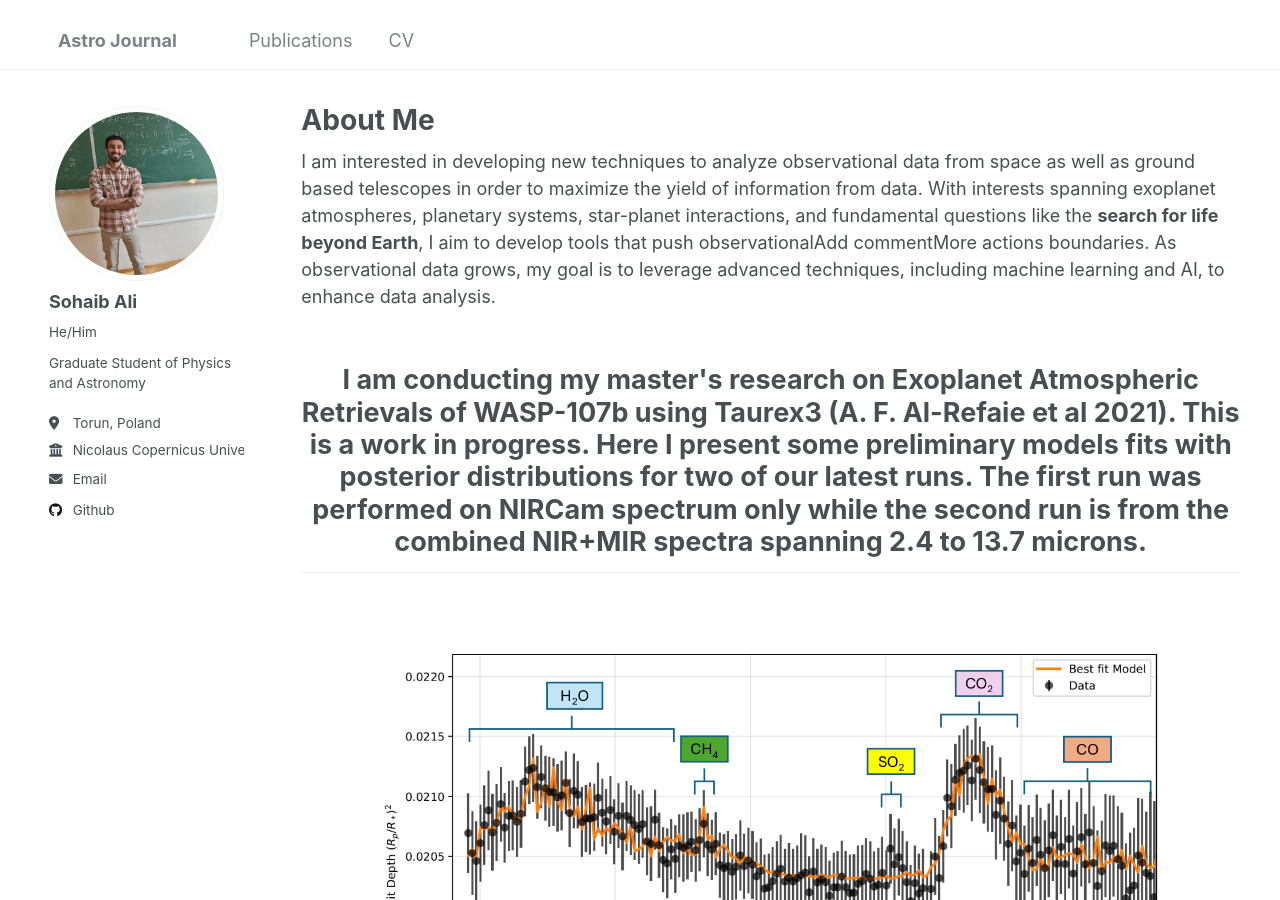
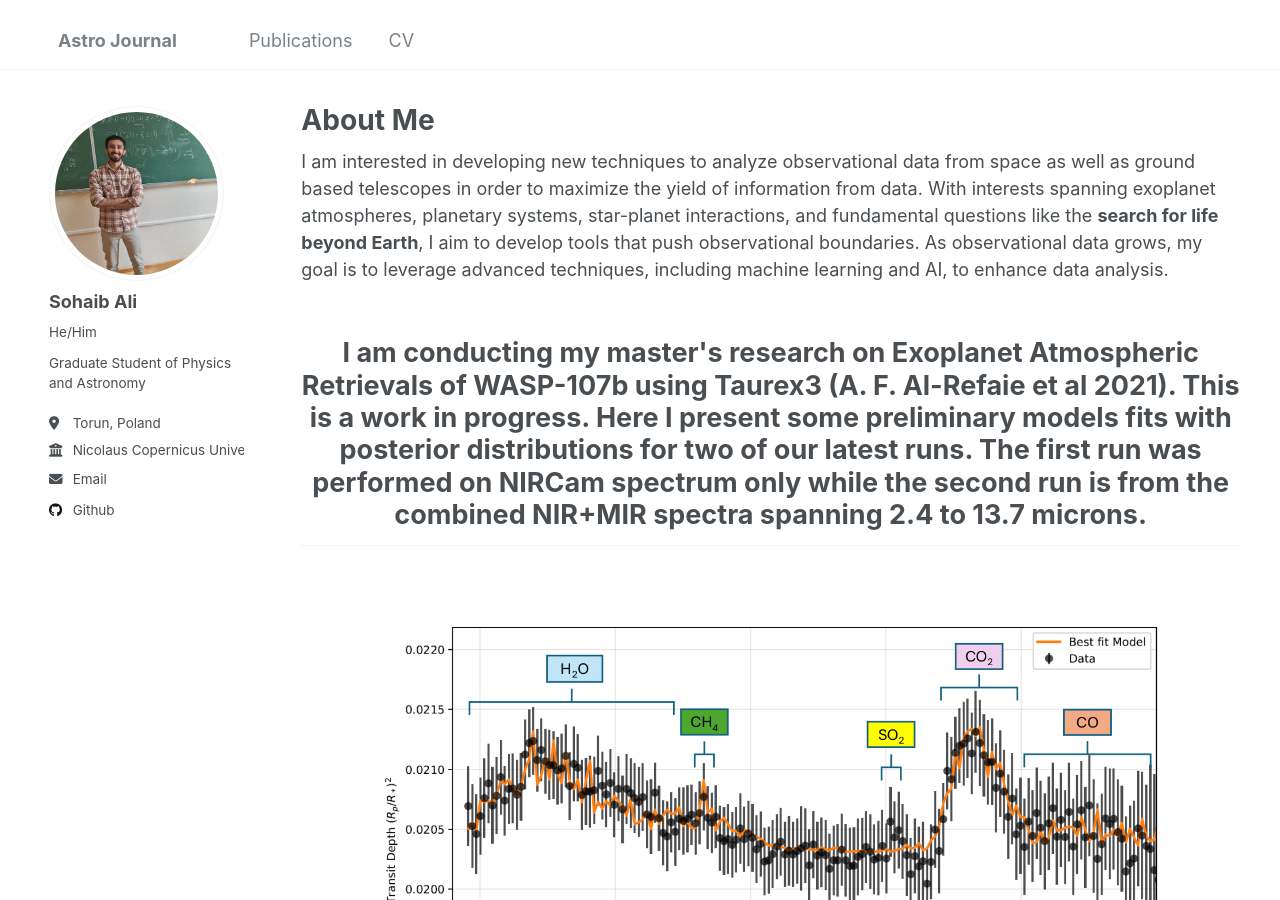
Before and after one commit to nebula-navigator/nebula-navigator.github.io, a Jekyll site: the page built from _pages/about.md, in a window 1280 px wide and 900 px high. Built offline with Jekyll 4.4.1, drawn with Linux system fonts in a browser that asks for light colours.

Commit message:
Update about.md

```diff
--- a/_pages/about.md
+++ b/_pages/about.md
@@ -7,7 +7,7 @@ redirect_from:
   - /about.html
 ---
 
-I am interested in developing new techniques to analyze observational data from space as well as ground based telescopes in order to maximize the yield of information from data. With interests spanning exoplanet atmospheres, planetary systems, star-planet interactions, and fundamental questions like the <b>search for life beyond Earth</b>, I aim to develop tools that push observationalAdd commentMore actions boundaries. As observational data grows, my goal is to leverage advanced techniques, including machine learning and AI, to enhance data analysis.
+I am interested in developing new techniques to analyze observational data from space as well as ground based telescopes in order to maximize the yield of information from data. With interests spanning exoplanet atmospheres, planetary systems, star-planet interactions, and fundamental questions like the <b>search for life beyond Earth</b>, I aim to develop tools that push observational boundaries. As observational data grows, my goal is to leverage advanced techniques, including machine learning and AI, to enhance data analysis.
 
 <h2 style="text-align: center; font-size: 1.5em; font-weight: bold; margin-bottom: 5px;">
     I am conducting my master's research on Exoplanet Atmospheric Retrievals of WASP-107b using Taurex3 (A. F. Al-Refaie et al 2021). This is a work in progress. Here I present some preliminary models fits with posterior distributions for two of our latest runs. The first run was performed on NIRCam spectrum only while the second run is from the combined NIR+MIR spectra spanning 2.4 to 13.7 microns.
```
